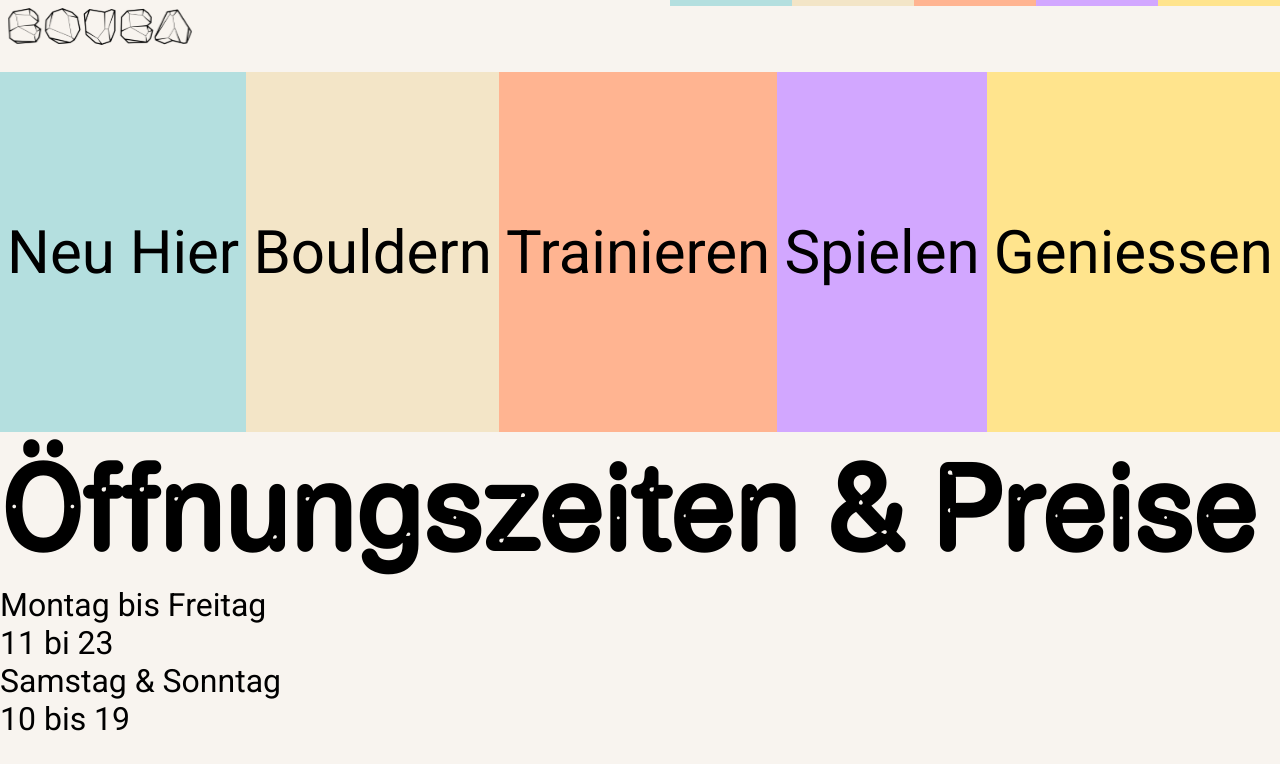
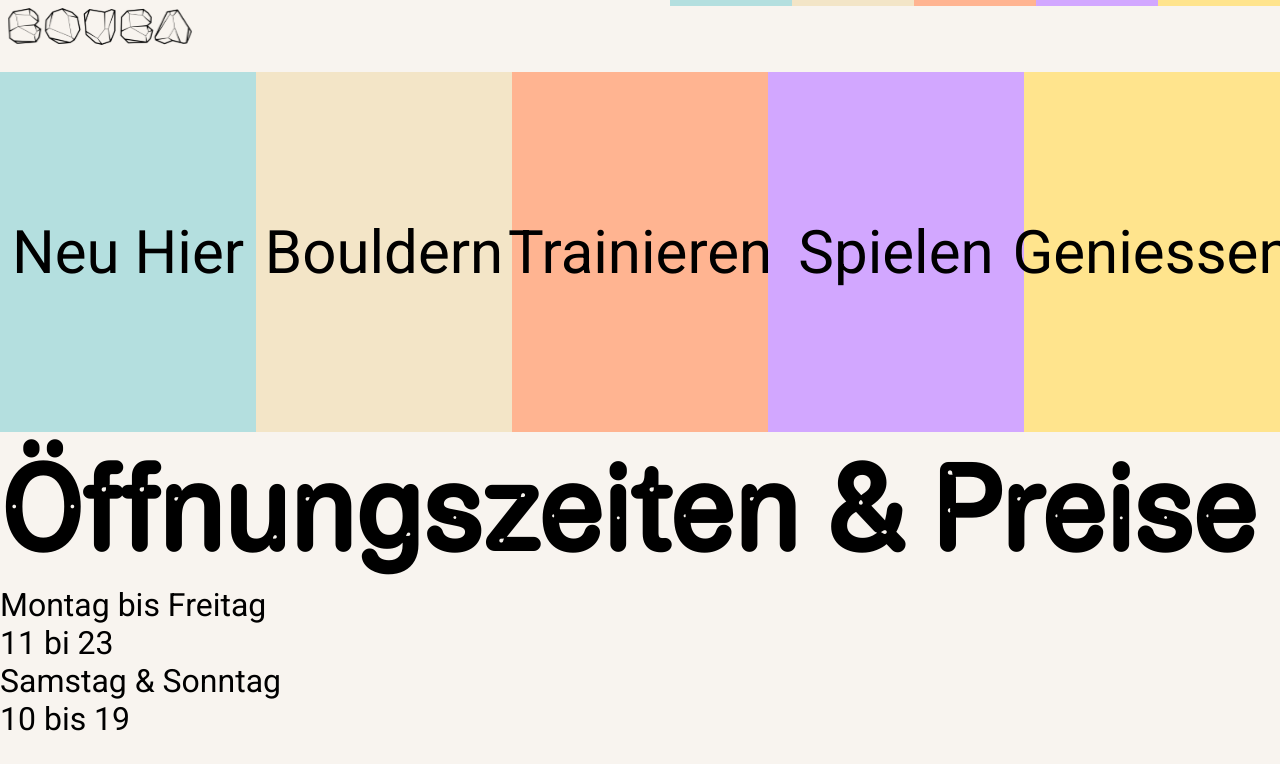
Before and after one commit to escodebar/boulder-baden.ch, a Vue app: page / in a window 1280 px wide. Shown: the top 764 px of the page. Built offline with nearby package versions, Linux system fonts and the light colour scheme; the HTML template or start-up script is replaced by a standard one.

Commit message:
Make all navigation items equally wide

```diff
--- a/src/components/Navigation.vue
+++ b/src/components/Navigation.vue
@@ -65,6 +65,7 @@ nav ul li a[href="/geniessen"] {
   nav ul li {
     flex: auto;
     text-align: center;
+    width: 0;
   }
 
   nav ul li a {
```
